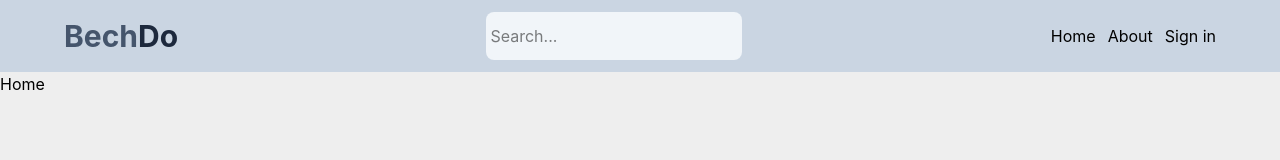
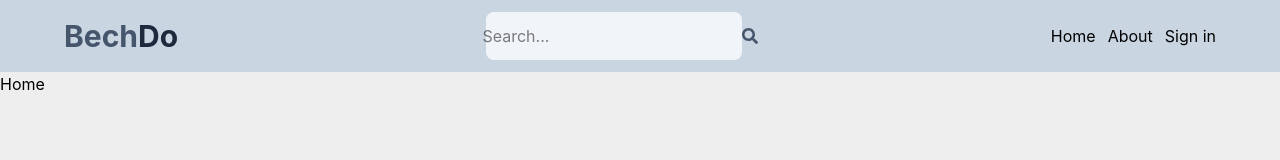
Before and after one commit to OmairAftab/mern-estate, a React (Vite) app in the folder Client/: page / in a window 1280 px wide. Shown: the top 160 px of the page. Built offline with nearby package versions, Linux system fonts and the light colour scheme; no server answers.

Commit message:
handled search and URL area

```diff
--- a/Client/src/Components/Header.jsx
+++ b/Client/src/Components/Header.jsx
@@ -1,6 +1,6 @@
 import React, { useEffect, useState } from 'react'
 import {FaSearch} from 'react-icons/fa'
-import { Link, useLocation } from 'react-router-dom'
+import { Link, useLocation, useNavigate } from 'react-router-dom'
 
 const Header = () => {
 
@@ -18,7 +18,31 @@ const Header = () => {
 
   const avatarUrl = (currentUser?.avatar || '').trim() || defaultAvatar
 
+  const navigate= useNavigate();
 
+  const [searchTerm, setsearchTerm] =useState('')
+
+
+
+
+    const handleSubmit=(e)=>{
+      e.preventDefault();
+      const urlParams = new URLSearchParams(window.location.search);    // Gets current URL query parameters
+      urlParams.set('searchTerm', searchTerm);          // Adds or updates the 'searchTerm' parameter in the URL
+      const searchQuery = urlParams.toString();         // Converts the parameters into a query string format
+      navigate(`/search?${searchQuery}`);               // Redirects to the search page with the updated query parameters
+    }
+
+
+
+
+    useEffect(() => {
+    const urlParams = new URLSearchParams(location.search);           // Creates an object to read query parameters from the URL
+    const searchTermFromUrl = urlParams.get('searchTerm') || '';      // Gets the value of 'searchTerm' from URL, or empty string if it doesn't exist
+    if (searchTermFromUrl) {                                          // Checks if searchTerm exists in the URL
+      setsearchTerm(searchTermFromUrl);                               // Updates the state with the search term from the URL
+    }
+    }, [location.search]);                                              // Dependency: run this effect whenever the URL query string changes
 
 
 
@@ -37,10 +61,18 @@ const Header = () => {
 
 
 
-      <form className='bg-slate-100 p-1 rounded-lg flex justify-center items-center w-24 sm:w-64 '>
-        <input className='px-3 py-2 rounded  bg-transparent outline-none border-none' type="text" placeholder='Search...' />
+      <form onSubmit={handleSubmit} className='bg-slate-100 p-1 rounded-lg flex justify-center items-center w-24 sm:w-64 '>
+        <input
+         onChange={(e)=> setsearchTerm(e.target.value)}
+         className='px-3 py-2 rounded  bg-transparent outline-none border-none'
+         type="text"
+         placeholder='Search...' />
+
+
         {/* //REACT K ICONS KI LIBRARY INSTALL KI ( NPM I REACT-ICONS ) PHIR US KO TOP PE IMPORT KIYA AND YAHAN USE KR LIYA AS A COMPONENT FASEARCH*/}
-        <FaSearch className='text-slate-600'/>
+        <button>
+          <FaSearch className='text-slate-600'/>
+        </button>
       </form>
 
 
```
